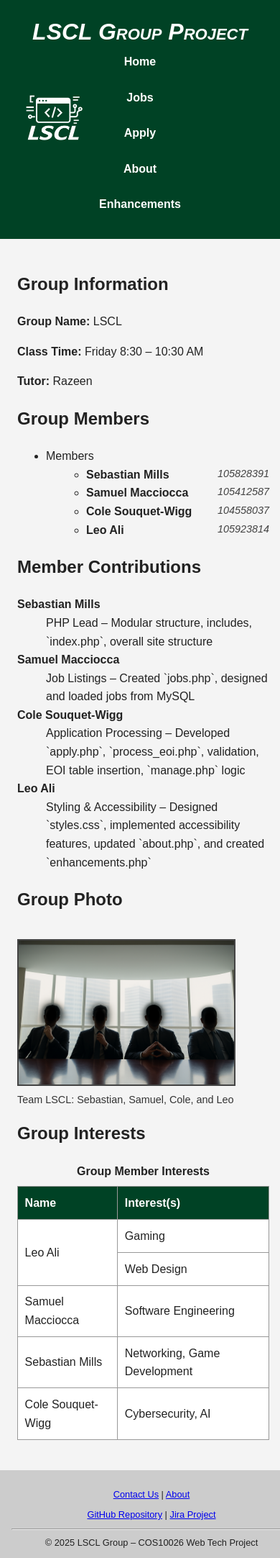
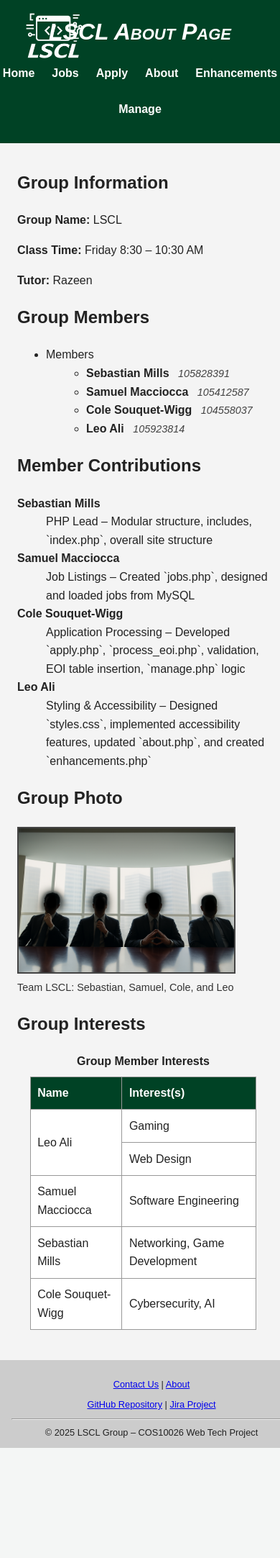
Before and after one commit to Madaa1Uchiha/ProjectP1, a PHP site: page /about.php in a window 390 px wide. Shown: the whole page at 72% size. After the commit the page ends 2012 px from the top, so only its background shows below. Run offline with PHP 8.4, Linux system fonts and the light colour scheme.

Commit message:
Leo: Final update - fixed page titles and header consistency

```diff
--- a/Jobs.php
+++ b/Jobs.php
@@ -2,7 +2,7 @@
     This is a simple HTML page for a job listing.
     It includes a title, navigation, job descriptions, and a footer.
 -->
-<?php $pageTitle = 'LSCL Jobs Page'; ?>
+<?php $page_title = 'LSCL Jobs Page'; ?>
 
 <!DOCTYPE html>
 <html lang="en">
--- a/apply.php
+++ b/apply.php
@@ -2,7 +2,7 @@
 this page is where applicants fill out there information into the various forms to be submitted
 it takes various info such as their state, name, gender which role they are applying to and other important info
  -->
- <?php $pageTitle = 'LSCL Apply Page'; ?>
+ <?php $page_title = 'LSCL Apply Page'; ?>
 
  <!DOCTYPE html>
 <html lang="en">
--- a/enhancements.php
+++ b/enhancements.php
@@ -1,5 +1,5 @@
 <?php
-$page_title = 'LSCL Enhancements';
+$page_title = 'LSCL Enhancements Page';
 include 'header.inc';
 ?>
 
--- a/header.inc
+++ b/header.inc
@@ -5,7 +5,7 @@
   <meta name="viewport" content="width=device-width, initial-scale=1.0" />
   <meta name="author" content="LSCL Group" />
   <meta name="description" content="COS10026 Project Website" />
-  <title><?php echo isset($page_title) ? $page_title : 'LSCL Group'; ?></title>
+  <title><?php echo isset($page_title) ? htmlspecialchars($page_title) : 'LSCL Group'; ?></title>
   <link rel="stylesheet" href="styles/styles.css" />
 </head>
 <body>
@@ -13,7 +13,7 @@
 <header>
   <div class="header-top">
     <img src="images/logo.jpg" alt="LSCL Logo" class="logo" />
-    <h1 class="site-title">LSCL Group Project</h1>
+    <h1 class="site-title"><?php echo $page_title ?? 'LSCL Group'; ?></h1>
   </div>
 
   <nav>
@@ -23,6 +23,7 @@
       <li><a href="apply.php">Apply</a></li>
       <li><a href="about.php">About</a></li>
       <li><a href="enhancements.php">Enhancements</a></li>
+      <li><a href="manage.php">Manage</a></li>
     </ul>
   </nav>
 </header>
--- a/index.php
+++ b/index.php
@@ -1,5 +1,5 @@
 <!-- https://madaa1uchiha.github.io/ProjectP1/ -->
-<?php $pageTitle = 'LSCL Home Page'; ?>
+<?php $page_title = 'LSCL Home Page'; ?>
 
 <!DOCTYPE html>
 <html lang="en">
--- a/manage.php
+++ b/manage.php
@@ -1,4 +1,4 @@
-<?php $pageTitle = 'LSCL Management Page'; ?>
+<?php $page_title = 'LSCL Management Page'; ?>
 
 <!DOCTYPE html>
 <html>
--- a/styles/styles.css
+++ b/styles/styles.css
@@ -11,13 +11,13 @@ body {
   background-color: #f4f4f4;
   color: #222;
   line-height: 1.6;
-  margin-bottom: 140px; /* Space for footer */
+  margin-bottom: 140px;
 }
 
 main {
   width: 90%;
   margin: 0 auto;
-  padding: 1.5rem;
+  padding: 1rem 1.5rem 1.5rem 1.5rem;
 }
 
 /* Header */
@@ -34,6 +34,7 @@ header {
   align-items: center;
   justify-content: center;
   gap: 10px;
+  position: relative;
 }
 
 .logo {
@@ -47,8 +48,10 @@ header {
 .site-title {
   font: italic small-caps bold 2rem/1.5 Arial, sans-serif;
   margin: 0;
+  margin-bottom: 1rem;
 }
 
+/* Navigation */
 nav {
   background-color: #004225;
   margin-top: -10px;
@@ -193,28 +196,6 @@ input[type="reset"]:hover {
   background-color: #00663c;
 }
 
-/* Responsive Design */
-@media screen and (max-width: 768px) {
-  nav ul {
-    flex-direction: column;
-    align-items: center;
-  }
-
-  aside,
-  figure {
-    float: none;
-    width: 100%;
-  }
-
-  table {
-    width: 100%;
-  }
-
-  form {
-    flex-direction: column;
-  }
-}
-
 /* About Page */
 dl dt {
   font-weight: bold;
@@ -225,9 +206,9 @@ ul ul {
 }
 
 .student-id {
-  float: right;
   font-style: italic;
   font-size: 0.9rem;
+  margin-left: 0.5rem;
   color: #444;
 }
 
@@ -235,13 +216,21 @@ ul ul {
   font-weight: bold;
 }
 
-/* Group Photo (Left-Aligned) */
+/* Photo and Interests */
+.photo-interests {
+  display: flex;
+  align-items: flex-start;
+  gap: 2rem;
+  margin-top: 2rem;
+  flex-wrap: wrap;
+}
+
 .group-photo {
-  float: left;
-  margin: 1rem 1rem 1rem 0;
   width: fit-content;
   text-align: left;
+  margin: 1rem 0;
 }
+
 
 .group-photo img {
   width: 300px;
@@ -254,6 +243,10 @@ ul ul {
   font-size: 0.9rem;
   margin-top: 0.5rem;
   color: #333;
+}
+
+.group-interests {
+  flex: 1;
 }
 
 /* Form Adjustments */
@@ -279,8 +272,3 @@ ul ul {
 .container {
   max-width: 1000px;
   margin: 0 auto;
-  background-color: #fff;
-  padding: 2rem;
-  box-shadow: 0 0 10px rgba(0, 0, 0, 0.1);
-  border-radius: 8px;
-}
```
